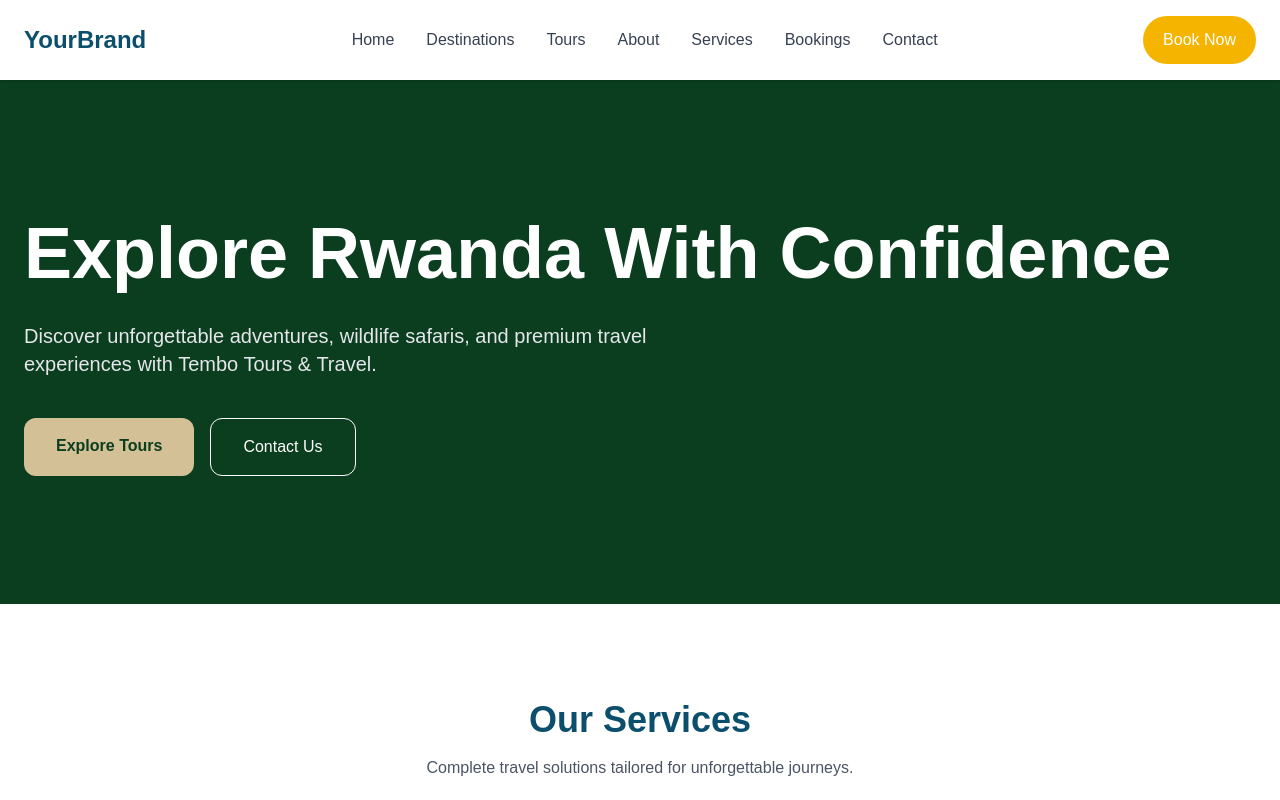
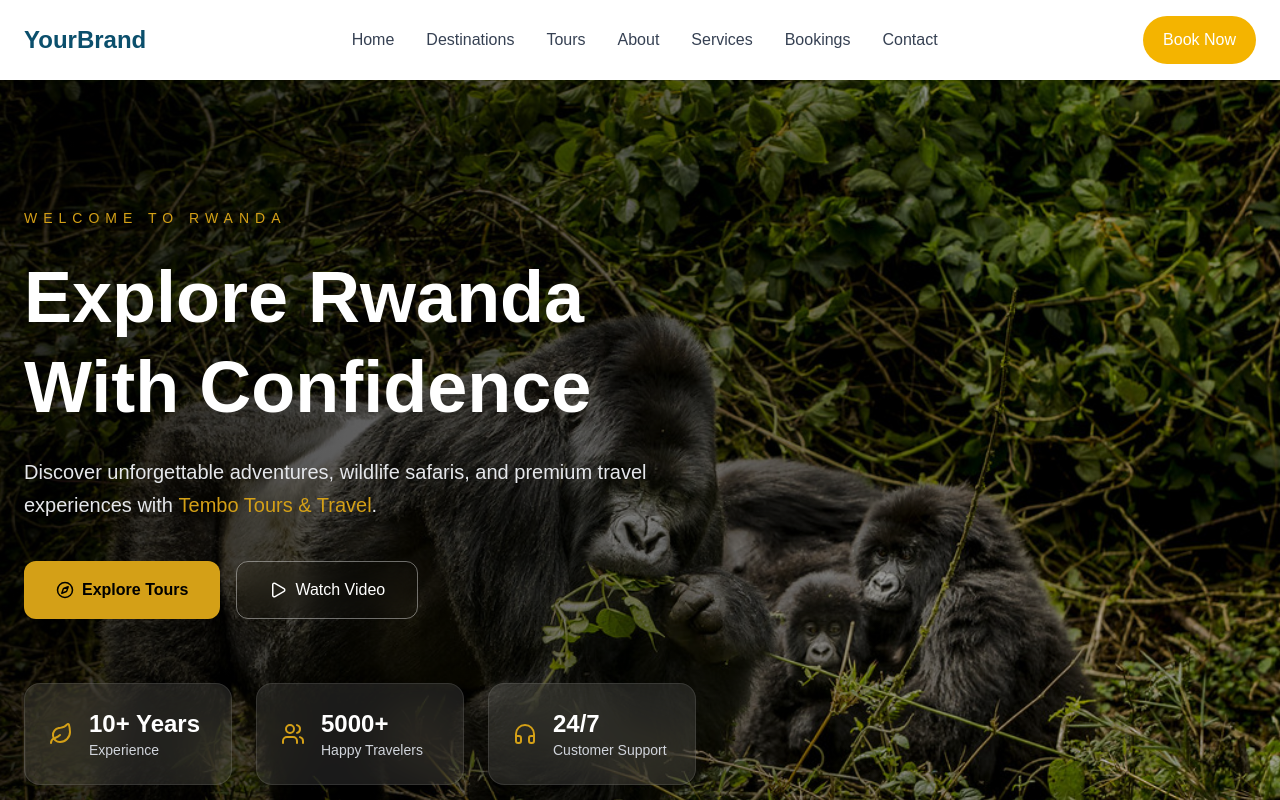
Before and after one commit to ELIE-MANI/tembo-tours, a Next.js app: page / in a window 1280 px wide. Shown: the top 800 px of the page. Built offline with nearby package versions, Linux system fonts and the light colour scheme.

Commit message:
updated the hero section

```diff
--- a/components/sections/CTASection.tsx
+++ b/components/sections/CTASection.tsx
@@ -22,7 +22,7 @@ Discover Rwanda's beauty with unforgettable experiences and premium services.
 
 <Link
 href="/contact"
-className="bg-[#F4B400] text-white px-10 py-4 rounded-full font-semibold hover:scale-105 transition"
+className="bg-secondary text-white px-10 py-4 rounded-full font-semibold hover:scale-105 transition"
 >
 
 Contact Us
--- a/components/sections/HeroSection.tsx
+++ b/components/sections/HeroSection.tsx
@@ -1,34 +1,101 @@
 import Link from "next/link";
+import { Play, Compass, Users, Headphones, Leaf } from "lucide-react";
 
 export default function HeroSection() {
   return (
-    <section className="bg-[#0B3D1F] text-white">
-      <div className="max-w-7xl mx-auto px-6 py-32">
+    <section className="relative min-h-screen text-white overflow-hidden">
+      {/* Background Image */}
+      <div
+        className="absolute inset-0 bg-cover bg-center"
+        style={{
+          backgroundImage: "url('/images/rwanda-hero.jpg')",
+        }}
+      />
 
+      {/* Dark Overlay */}
+      <div className="absolute inset-0 bg-black/20" />
+
+      {/* Gradient Overlay */}
+      <div className="absolute inset-0 bg-linear-to-r from-black/70 via-black/40 to-transparent" />
+
+      {/* Content */}
+      <div className="relative z-10 max-w-7xl mx-auto px-6 py-32 min-h-screen flex items-center">
+        <div className="max-w-3xl">
+          {/* Small Label */}
+          <p className="uppercase tracking-[6px] text-[#D4A017] text-sm font-medium mb-6">
+            Welcome to Rwanda
+          </p>
+
+          {/* Heading */}
           <h1 className="text-5xl md:text-7xl font-bold leading-tight">
-          Explore Rwanda With Confidence
+            Explore Rwanda <br />
+            With Confidence
           </h1>
 
-        <p className="mt-6 text-xl text-gray-200 max-w-2xl">
-          Discover unforgettable adventures, wildlife safaris, and premium travel experiences with Tembo Tours & Travel.
+          {/* Description */}
+          <p className="mt-6 text-lg md:text-xl text-gray-200 max-w-2xl leading-relaxed">
+            Discover unforgettable adventures, wildlife safaris, and premium
+            travel experiences with{" "}
+            <span className="text-[#D4A017] font-medium">
+              Tembo Tours & Travel
+            </span>
+            .
           </p>
 
-        <div className="mt-10 flex gap-4">
+          {/* CTA Buttons */}
+          <div className="mt-10 flex flex-wrap gap-4">
             <Link
               href="/tours"
-            className="bg-[#D4C097] text-[#0B3D1F] px-8 py-4 rounded-xl font-semibold"
+              className="flex items-center gap-2 bg-[#D4A017] text-black px-8 py-4 rounded-xl font-semibold hover:scale-105 transition"
             >
+              <Compass size={18} />
               Explore Tours
             </Link>
 
             <Link
               href="/contact"
-            className="border border-white px-8 py-4 rounded-xl"
+              className="flex items-center gap-2 border border-white/40 backdrop-blur-md px-8 py-4 rounded-xl hover:bg-white/10 transition"
             >
-            Contact Us
+              <Play size={18} />
+              Watch Video
             </Link>
           </div>
 
+          {/* Stats Cards */}
+          <div className="mt-16 grid grid-cols-1 md:grid-cols-3 gap-6 max-w-4xl">
+            <div className="bg-white/10 backdrop-blur-xl border border-white/10 rounded-2xl p-6 flex items-center gap-4">
+              <Leaf className="text-[#D4A017]" />
+              <div>
+                <h3 className="text-2xl font-bold">10+ Years</h3>
+                <p className="text-gray-300 text-sm">Experience</p>
+              </div>
+            </div>
+
+            <div className="bg-white/10 backdrop-blur-xl border border-white/10 rounded-2xl p-6 flex items-center gap-4">
+              <Users className="text-[#D4A017]" />
+              <div>
+                <h3 className="text-2xl font-bold">5000+</h3>
+                <p className="text-gray-300 text-sm">Happy Travelers</p>
+              </div>
+            </div>
+
+            <div className="bg-white/10 backdrop-blur-xl border border-white/10 rounded-2xl p-6 flex items-center gap-4">
+              <Headphones className="text-[#D4A017]" />
+              <div>
+                <h3 className="text-2xl font-bold">24/7</h3>
+                <p className="text-gray-300 text-sm">Customer Support</p>
+              </div>
+            </div>
+          </div>
+        </div>
+      </div>
+
+      {/* Scroll Indicator */}
+      <div className="absolute bottom-8 left-8 z-20 flex items-center gap-3 text-sm text-white/80">
+        <div className="w-8 h-8 border border-white/30 rounded-full flex items-center justify-center animate-bounce">
+          ↓
+        </div>
+        <span>Scroll Down</span>
       </div>
     </section>
   );
--- a/components/sections/ServicesSection.tsx
+++ b/components/sections/ServicesSection.tsx
@@ -49,11 +49,11 @@ key={service.id}
 className="bg-white border rounded-2xl p-8 shadow-sm hover:shadow-xl transition duration-300"
 >
 
-<div className="w-16 h-16 rounded-full bg-[#F4B400]/10 flex items-center justify-center mb-6">
+<div className="w-16 h-16 rounded-full bg-secondary/10 flex items-center justify-center mb-6">
 
 <Icon
 size={32}
-className="text-[#F4B400]"
+className="text-secondary"
 />
 
 </div>
--- a/components/sections/WhyChooseUsSection.tsx
+++ b/components/sections/WhyChooseUsSection.tsx
@@ -15,28 +15,28 @@ Why Choose Us
 <div className="grid md:grid-cols-4 gap-8 text-center">
 
 <div>
-<h3 className="text-3xl font-bold text-[#F4B400]">
+<h3 className="text-3xl font-bold text-secondary">
 10+
 </h3>
 <p>Years Experience</p>
 </div>
 
 <div>
-<h3 className="text-3xl font-bold text-[#F4B400]">
+<h3 className="text-3xl font-bold text-secondary">
 5000+
 </h3>
 <p>Happy Travelers</p>
 </div>
 
 <div>
-<h3 className="text-3xl font-bold text-[#F4B400]">
+<h3 className="text-3xl font-bold text-secondary">
 24/7
 </h3>
 <p>Customer Support</p>
 </div>
 
 <div>
-<h3 className="text-3xl font-bold text-[#F4B400]">
+<h3 className="text-3xl font-bold text-secondary">
 100%
 </h3>
 <p>Safe Journeys</p>
```
Also changed, not shown: public/images/rwanda-hero.jpg (added). Lines whose indentation alone changed are shown as unchanged.
